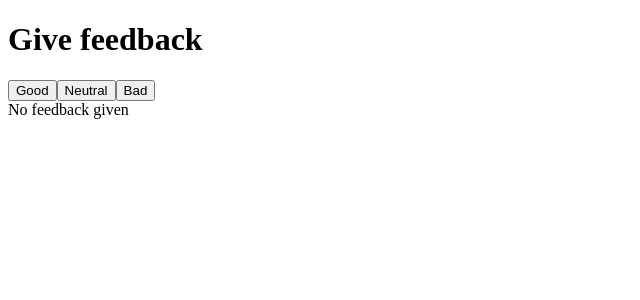
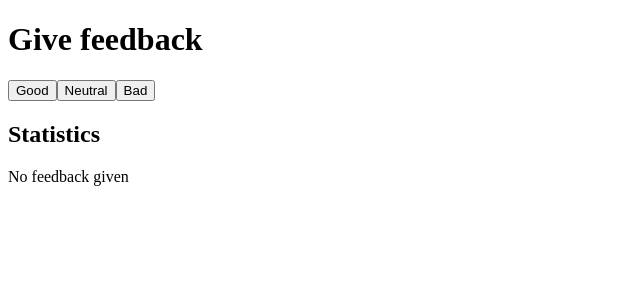
Before and after one commit to PatioK/TrzecieRepoReact, a React (Vite) app: page / in a window 1280 px wide. Shown: the top 300 px of the page, without its empty margins (0-640 px from the left). Built offline with nearby package versions, Linux system fonts and the light colour scheme.

Commit message:
zadanie 1.9

```diff
--- a/src/App.jsx
+++ b/src/App.jsx
@@ -5,7 +5,7 @@
   const all = good + neutral + bad
 
   if (all === 0) {
-    return <div>No feedback given</div>
+    return <div><h2>Statistics</h2><p>No feedback given</p></div>
   }
 
   const average = (good - bad) / all
```
